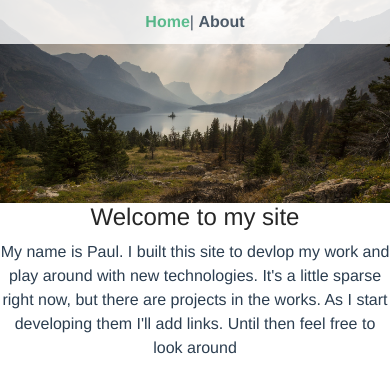
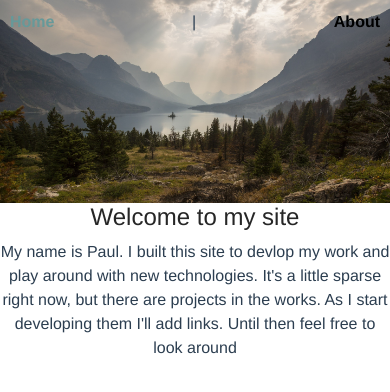
Before and after one commit to paul-mcinnis/vue_project, a Vue app: page / in a window 390 px wide. Shown: the top 392 px of the page. Built offline with nearby package versions, Linux system fonts and the light colour scheme.

Commit message:
added transparent background on scrolling

```diff
--- a/src/components/TheNavBar.vue
+++ b/src/components/TheNavBar.vue
@@ -1,5 +1,5 @@
 <template>
-  <div id="nav">
+  <div id="nav" class="navbar" :class="{ 'navbar--hidden': hideBackground }">
     <router-link to="/">Home</router-link>|
     <router-link to="/about">About</router-link>
   </div>
@@ -9,11 +9,34 @@
 import { Component, Vue } from 'vue-property-decorator'
 
 @Component
-export default class TheNavBar extends Vue {}
+export default class TheNavBar extends Vue {
+  data() {
+    return {
+      hideBackground: true
+    }
+  }
+  mounted() {
+    window.addEventListener('scroll', this.scrolled)
+  }
+  beforeDestroy() {
+    window.removeEventListener('scroll', this.scrolled)
+  }
+
+  scrolled() {
+    // Get the current scroll position
+    const currentScrollPosition =
+      window.pageYOffset || document.documentElement.scrollTop
+    if (currentScrollPosition <= 150) {
+      this.hideBackground = true
+      return
+    }
+    this.hideBackground = false
+  }
+}
 </script>
 
 <style scoped>
-#nav {
+.navbar {
   font-family: 'Avenir', Helvetica, Arial, sans-serif;
   -webkit-font-smoothing: antialiased;
   -moz-osx-font-smoothing: grayscale;
@@ -21,24 +44,28 @@ export default class TheNavBar extends Vue {}
   color: #2c3e50;
   padding: 20px;
   position: fixed;
+  background-color: rgba(255, 255, 255, 0.8);
   top: 0;
   width: 100%;
-  background-color: white;
-  opacity: 0.8;
   z-index: 100;
 }
-#nav a {
-  font-weight: bold;
-  color: #2c3e50;
+
+.navbar--hidden {
+  background-color: transparent;
 }
 
-#nav a.router-link-exact-active {
-  color: #42b983;
+.navbar a {
+  font-weight: bold;
+  color: black;
+}
+
+.navbar a.router-link-exact-active {
+  color: #669999;
 }
 
 /* mobile */
 @media (max-width: 544px) {
-  #nav {
+  .navbar {
     padding: 10px;
   }
 }
```
